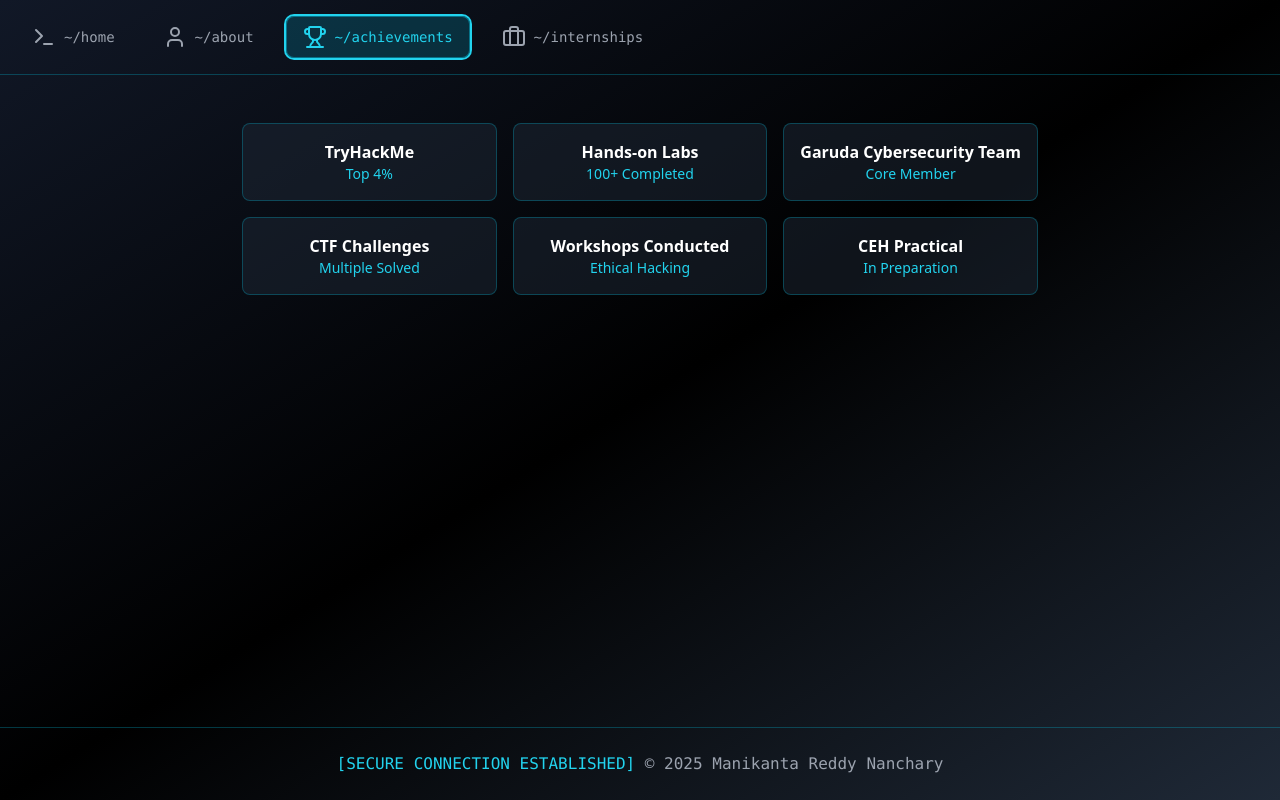
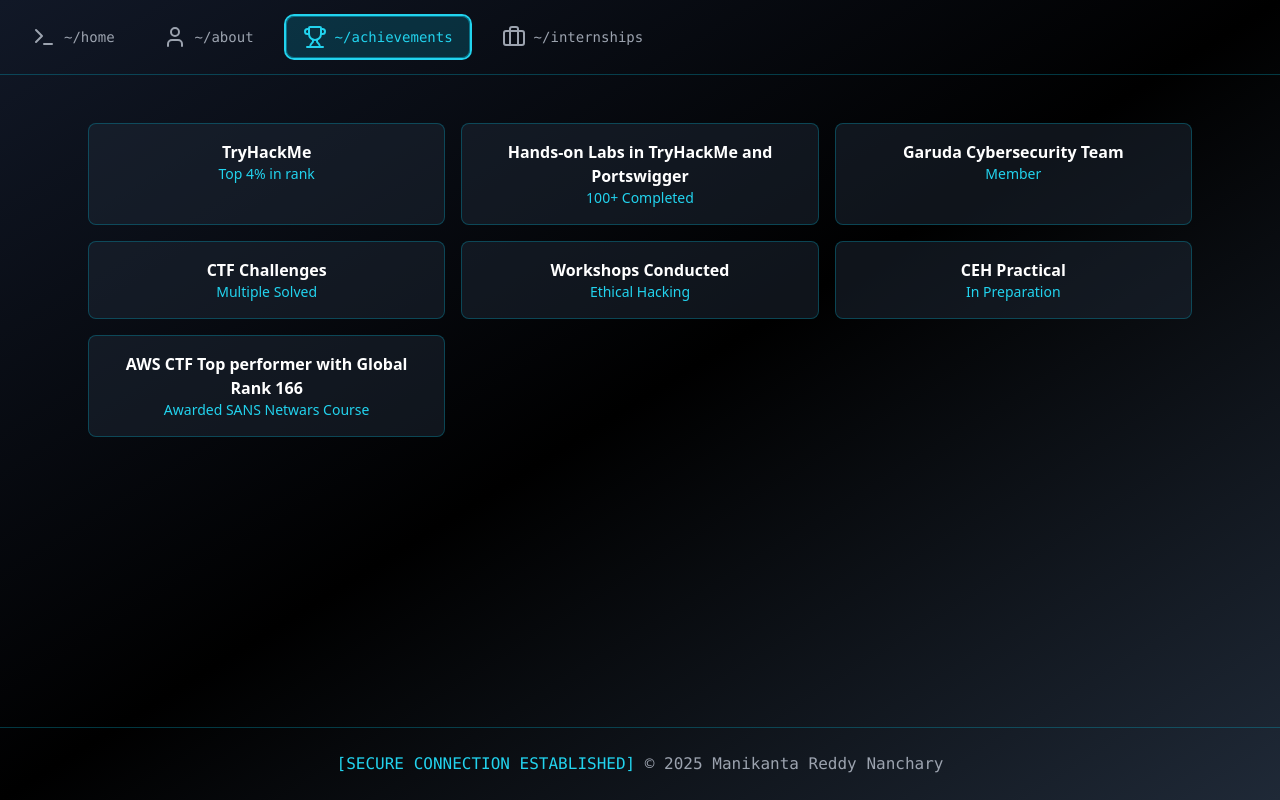
Before and after one commit to manikantareddyn/portfolio, a React (Create React App) app: page / in a window 1280 px wide. Both pictures are taken after a click on the button "~/achievements". Built offline with nearby package versions, Linux system fonts and the light colour scheme.

Commit message:
Update achievements section with new details

```diff
--- a/src/App.js
+++ b/src/App.js
@@ -288,12 +288,13 @@
         {section === "achievements" && (
           <div className="grid sm:grid-cols-2 lg:grid-cols-3 gap-4">
             {[
-              ["TryHackMe", "Top 4%"],
-              ["Hands-on Labs", "100+ Completed"],
-              ["Garuda Cybersecurity Team", "Core Member"],
+              ["TryHackMe", "Top 4% in rank"],
+              ["Hands-on Labs in TryHackMe and Portswigger", "100+ Completed"],
+              ["Garuda Cybersecurity Team", "Member"],
               ["CTF Challenges", "Multiple Solved"],
               ["Workshops Conducted", "Ethical Hacking"],
               ["CEH Practical", "In Preparation"],
+              ["AWS CTF Top performer with Global Rank 166","Awarded SANS Netwars Course"],
             ].map(([t, v], i) => (
               <div key={i} className="bg-gray-800/50 border border-cyan-500/30 rounded-lg p-4 text-center">
                 <div className="text-white font-semibold">{t}</div>
```
